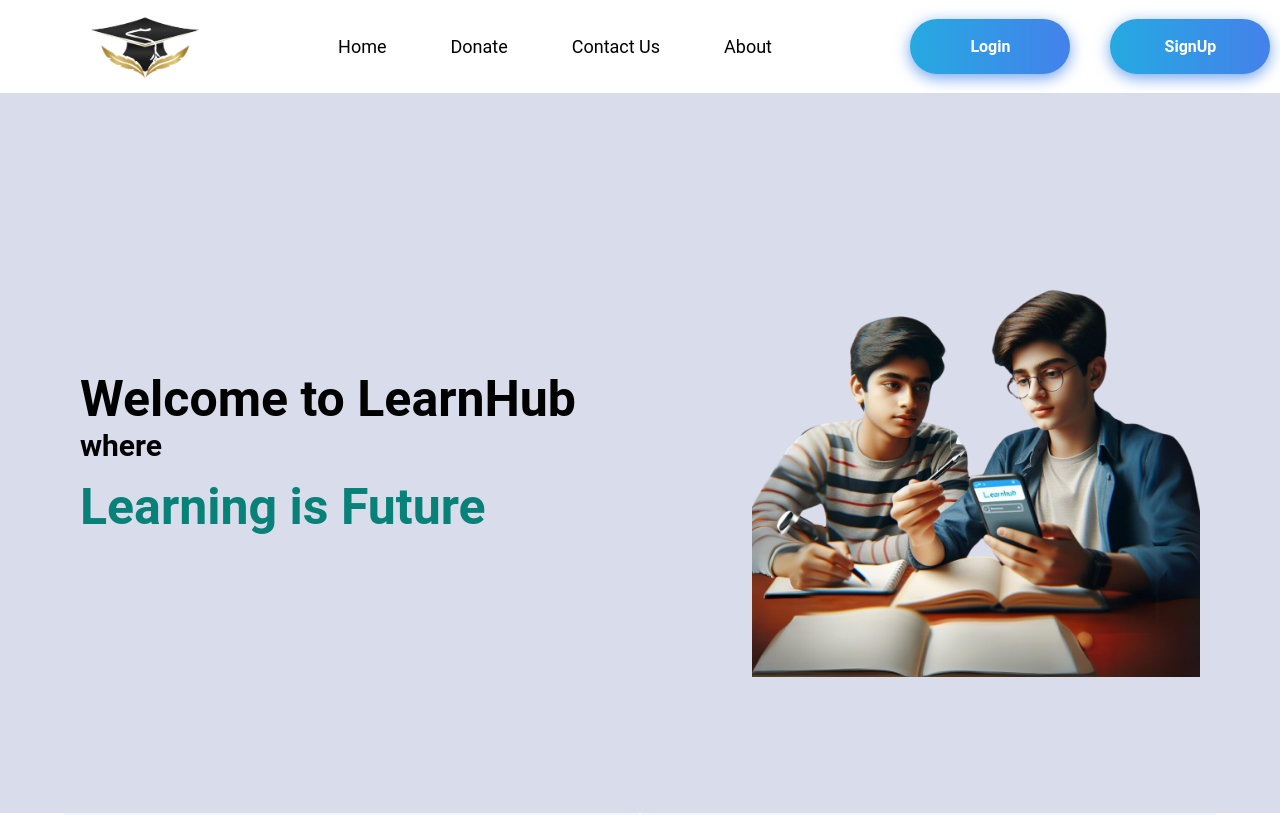
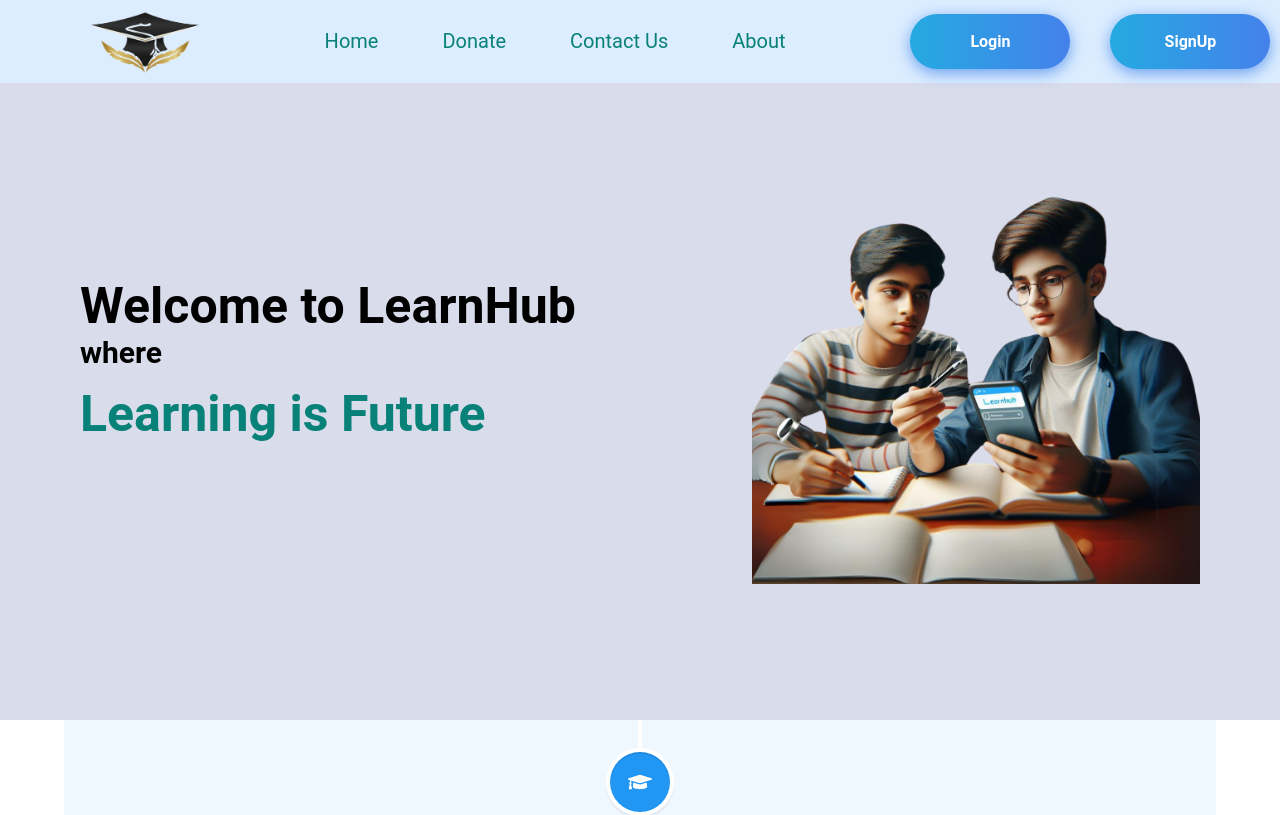
Before and after one commit to SumitKhemka123/BITBOX4.0, a React (Create React App) app in the folder client/: page / in a window 1280 px wide. Shown: the top 815 px of the page. Built offline with nearby package versions, Linux system fonts and the light colour scheme; no server answers.

Commit message:
update navbar

```diff
--- a/client/src/components/navbar/Navbar.css
+++ b/client/src/components/navbar/Navbar.css
@@ -6,12 +6,15 @@
 }
 
 .navbar {
+	position: fixed;
+	top: 0;
 	width: 100%;
 	display: flex;
 	align-items: center;
 	justify-content: space-between;
-	background-color: #fff;
-	padding: 15px 7%;
+	background-color: #dcedff;
+	padding: 10px 7%;
+	z-index: 1000;
 }
 
 .button-nav {
@@ -33,11 +36,30 @@
 .li-navbar {
 	display: inline-block;
 	margin: 10px 20px;
-	font-size: 18px;
+	font-size: 20px;
 	padding: 0 12px;
+	transition: all ease-in 0.2s;
+	text-transform: none;
+	color:#088178;
 }
 
-.button-nav{
+.li-navbar:hover {
+	cursor: pointer;
+	text-decoration: underline;
+	animation: capitalizeText 0.3s ease forwards;
+	/* Use animation */
+}
+
+@keyframes capitalizeText {
+	from {
+		text-transform: none;
+	}
+	to {
+		text-transform: uppercase;
+	}
+}
+
+.button-nav {
 	gap: 40px;
 	margin-right: -80px;
 }
```
